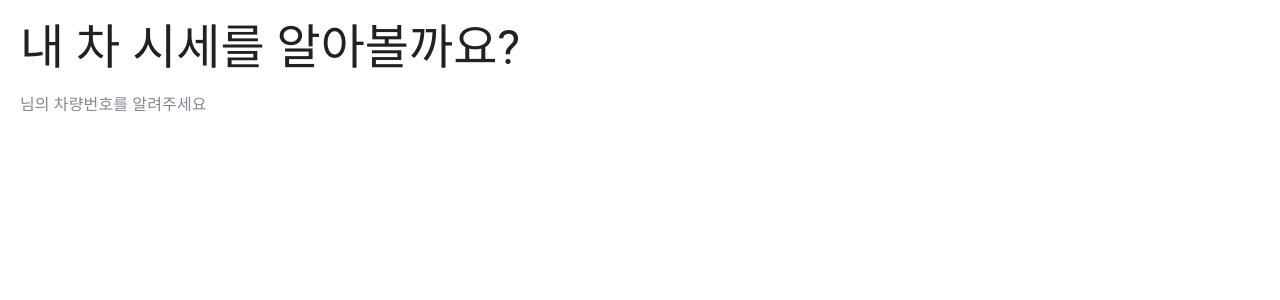
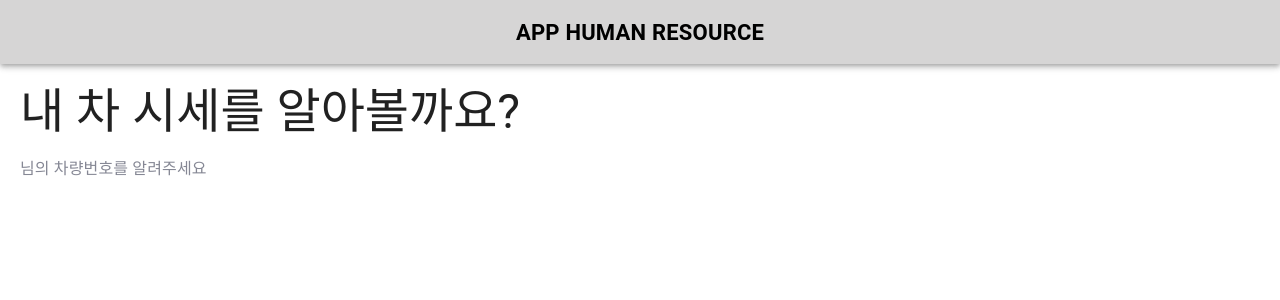
Before and after one commit to romesh97/Coding-Challenges, a React (Create React App) app in the folder Challenge1/AppHumanResources-Frontend/: page /admission/sign-in in a window 1280 px wide. Shown: the top 300 px of the page. Built offline with nearby package versions, Linux system fonts and the light colour scheme.

Commit message:
header/footer initial page added

```diff
--- /dev/null
+++ b/Challenge1/AppHumanResources-Frontend/src/layouts/Header.tsx
@@ -0,0 +1,18 @@
+import { Typography, Toolbar, AppBar } from "@mui/material";
+
+export default function Header() {
+  return (
+    <AppBar position="static" sx={{ backgroundColor: "#d6d5d5" }}>
+      <Toolbar sx={{ justifyContent: "center" }}>
+        <Typography
+          fontWeight="bold"
+          color="black"
+          noWrap
+          sx={{ fontSize: { md: "22px", sm: "17px", xs: "14px" } }}
+        >
+          APP HUMAN RESOURCE
+        </Typography>
+      </Toolbar>
+    </AppBar>
+  );
+}
--- a/Challenge1/AppHumanResources-Frontend/src/pages/human-resource/Initial.tsx
+++ b/Challenge1/AppHumanResources-Frontend/src/pages/human-resource/Initial.tsx
@@ -1,11 +1,14 @@
 // material
 import { Box, Typography } from "@mui/material";
+import Header from "../../layouts/Header";
 
 // ----------------------------------------------------------------------
 
 export default function InitialPage() {
   return (
     <>
+      <Box>
+        <Header />
         <Box sx={{ px: "20px", pb: 4, pt: 2.5 }}>
           <Typography variant="h3" gutterBottom>
             내 차 시세를 알아볼까요?
@@ -14,6 +17,7 @@ export default function InitialPage() {
             님의 차량번호를 알려주세요
           </Typography>
         </Box>
+      </Box>
     </>
   );
 }
```
Also changed, not shown: Challenge1/AppHumanResources-Frontend/src/layouts/Footer.tsx (added, +28 -0 lines). Lines whose indentation alone changed are shown as unchanged.
